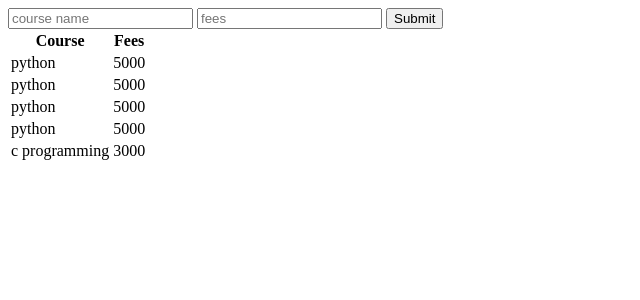
After one commit to smitha264/python-flask-feedback-sentiment-analysis, a Flask app: page /course in a window 1280 px wide. The commit adds this page. Shown: the top 300 px of the page, without its empty margins (0-640 px from the left). Run offline with Flask 2, Linux system fonts and the light colour scheme; data comes from the database, SQL or seed files in the repository; both versions use the stored data as it was after the commit.

Commit message:
added course adding functanility with db support

```diff
--- /dev/null
+++ b/database.py
@@ -0,0 +1,64 @@
+import sqlite3
+from nltk.sentiment.vader import SentimentIntensityAnalyzer
+
+def getConnection(dbfile="data.db"):
+    try:
+        conn = sqlite3.connect(dbfile)
+        return conn
+    except Exception as e:
+        return None
+
+def createTables():
+    #create course table
+    conn = getConnection()
+    if conn:
+        conn.execute("create table course(id integer primary key autoincrement, name varchar(50) not null, fees int not null)")
+        conn.commit()
+        conn.execute('''create table feedback(id integer primary key autoincrement,
+                        content text not null,
+                        sentiment varchar(20),
+                        course_id integer not null,
+                        foreign key(course_id) references course(id))
+                    ''')
+        conn.commit()
+        conn.close()
+        print("created tables successfully")
+    else:
+        print("Could not connect to db")
+
+def getCourses():
+    conn = getConnection()
+    courses = conn.execute("select * from course").fetchall()
+    conn.close()
+    return courses
+
+
+def addFeedback(feedback,course_id):
+    conn = getConnection()
+    sentiment = SentimentIntensityAnalyzer()
+    try:
+        predicted_sentiment = "Positive" if sentiment.polarity_scores(feedback)['compound'] > 0 else "Negative"
+        conn.execute("insert into feedback(id,content,course_id,sentiment) values(?,?,?,?)",(None, feedback, course_id, predicted_sentiment))
+        conn.commit()
+        return f"success! predicted sentiment is {predicted_sentiment}"
+    except Exception as e:
+        print(e)
+        return "failure"
+    finally:
+        conn.close()
+
+def addCourse(name, fees):
+    conn = getConnection()
+    try:
+        conn.execute("insert into course(id,name,fees) values(?,?,?)",(None, name,fees))
+        conn.commit()
+        return "success"
+    except Exception as e:
+        print(e)
+        return "failure"
+    finally:
+        conn.close()
+
+if __name__ == "__main__":
+    #createTables()
+    print(addCourse('python',5000))
--- a/server.py
+++ b/server.py
@@ -1,15 +1,30 @@
-from flask import Flask ,render_template,request,redirect
-app=Flask(__name__)
+from flask import Flask, render_template, request, redirect, url_for
+import database
+app = Flask(__name__)
 @app.route("/")
 def index():
     return render_template("index.html")
 
-@app.route("/feedback",methods=['GET',"POST"])
+@app.route("/course", methods=['GET','POST'])
+def course():
+    if request.method == "GET":
+        status = request.args.get("status",0)
+        return render_template("course.html", status=status,courses= database.getCourses())
+    else:
+        name = request.form['name']
+        fees = request.form['fees']
+        status = database.addCourse(name, fees)
+        return redirect("/course?status="+status)
+
+@app.route("/feedback", methods=['GET', 'POST'])
 def feedback():
-    if request.method=="GET":
-        return render_template("feedback.html")
+    if request.method == "GET":
+        status = request.args.get("status",0)
+        print(status)
+        return render_template("feedback.html",status=status, courses=database.getCourses())
     else:
-        user_feedback=request.form['feedback']
-        print(user_feedback)
-        return redirect("/feedback")
+        user_feedback = request.form['feedback']
+        course_id = request.form['course']
+        status = database.addFeedback(user_feedback, course_id)
+        return redirect("/feedback?status="+status)
 app.run(debug=True)
--- /dev/null
+++ b/templates/course.html
@@ -0,0 +1,36 @@
+<!DOCTYPE html>
+<html lang="en">
+<head>
+    <meta charset="UTF-8">
+    <meta http-equiv="X-UA-Compatible" content="IE=edge">
+    <meta name="viewport" content="width=device-width, initial-scale=1.0">
+    <title>Course</title>
+
+</head>
+<body>
+    <form action="/course" method="post">
+        <input type="text" name="name" placeholder="course name" id="name">
+        <input type="text" name="fees" id="fees" placeholder="fees">
+        <button>Submit</button>
+    </form>
+    <table>
+        <thead>
+            <th>Course</th>
+            <th>Fees</th>
+        </thead>
+        <tbody>
+            {% for course in courses %}
+            <tr>
+                <td>{{course[1]}}</td>
+                <td>{{course[2]}}</td>
+            </tr>
+            {% endfor %}
+        </tbody>
+    </table>
+    <script>
+        {% if status %}
+        alert("{{status}}")
+        {% endif %}
+    </script>
+</body>
+</html>
```
Also changed, not shown: templates/feedback.html (+21 -5 lines), templates/index.html (+6 -2 lines), data.db (added), 1 other file.
